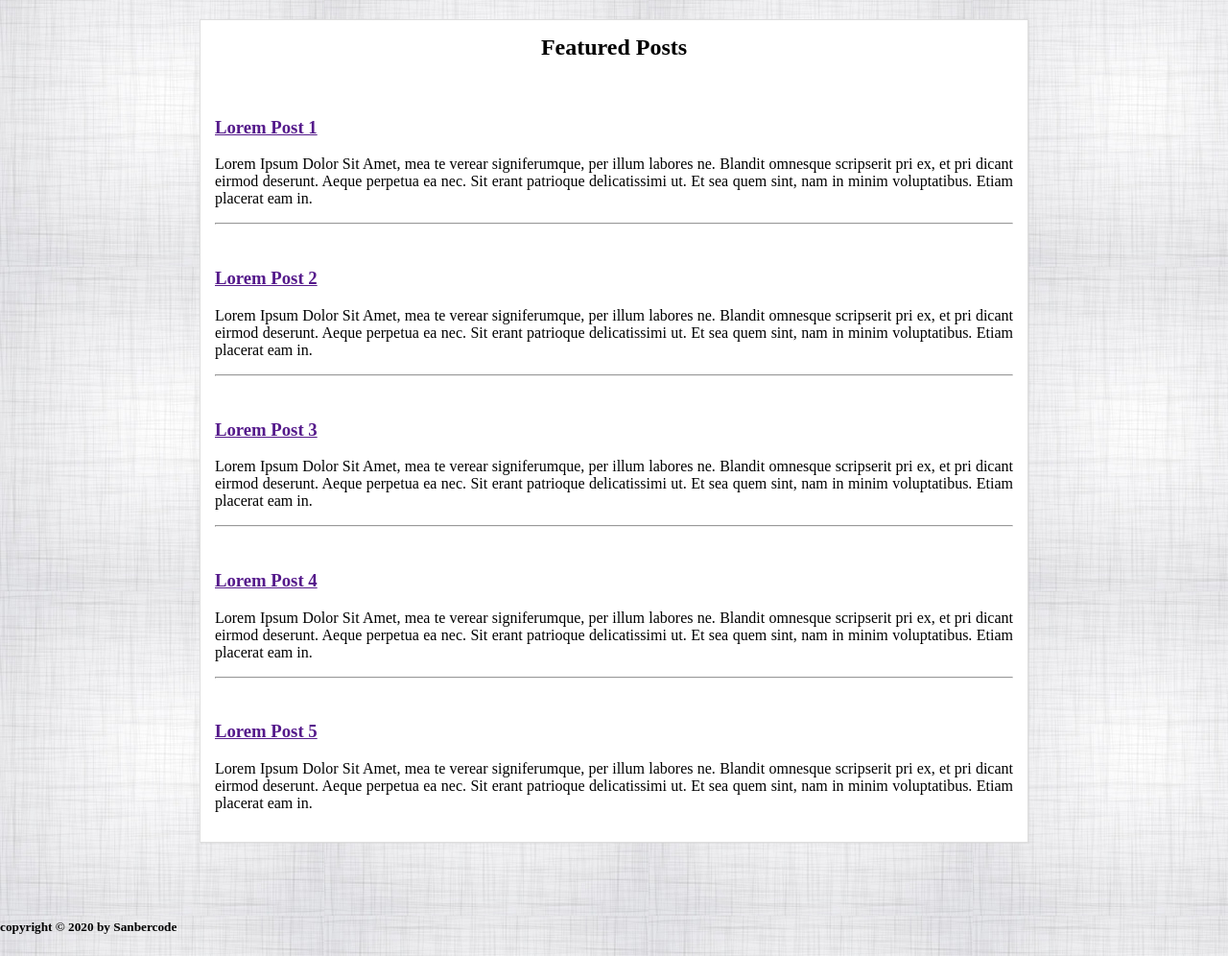
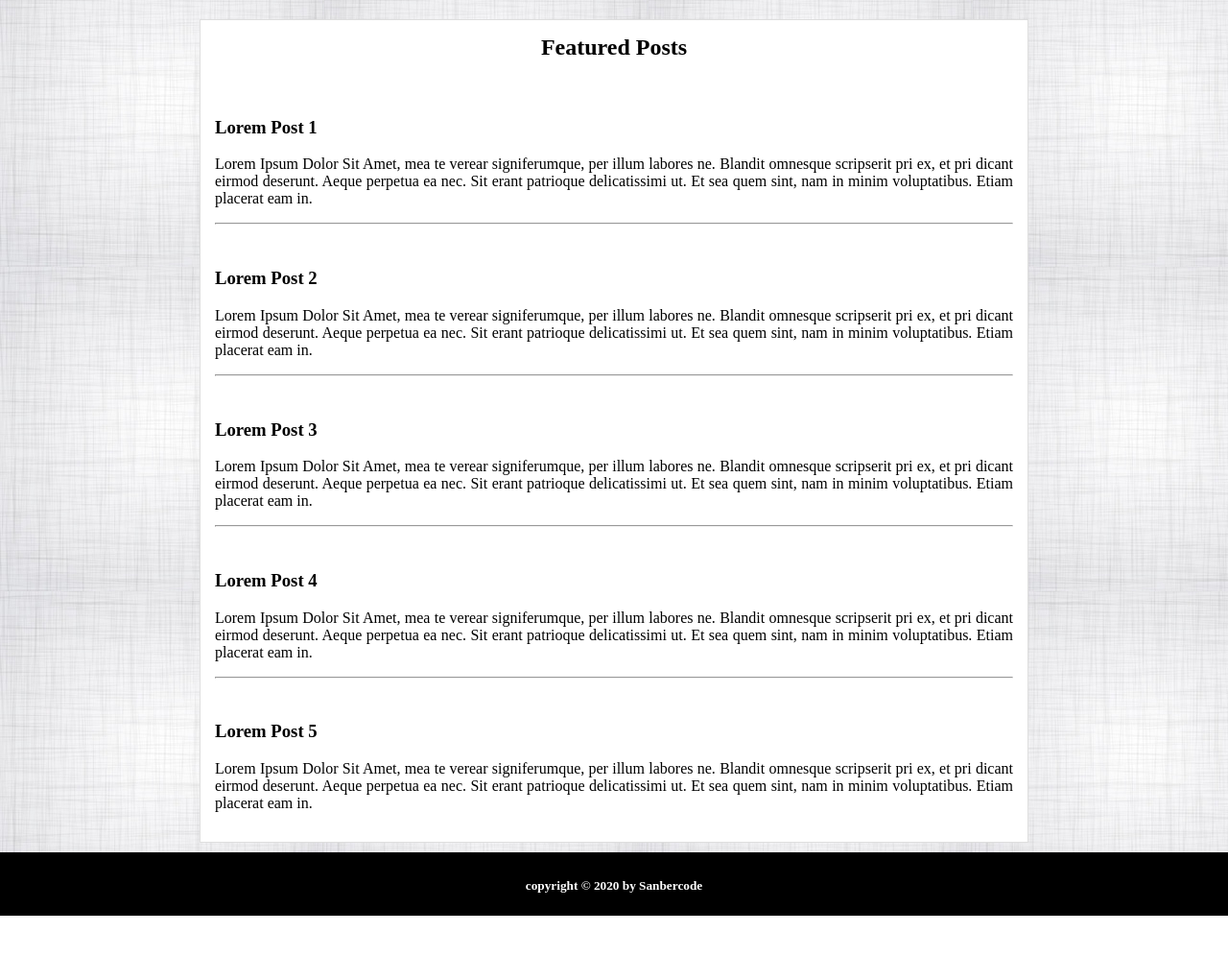
Before and after one commit to baguser/sanbercode-reactjs-0820-1, a plain HTML site: page tugas-2/index.html in a window 1280 px wide. Shown: the part 60-1056 px from the top of the page at 96% size. After the commit the page ends 948 px from the top, so only its background shows below. Drawn offline with Linux system fonts and the light colour scheme.

Commit message:
peruabahan lg

```diff
--- a/tugas-2/index.html
+++ b/tugas-2/index.html
@@ -26,7 +26,7 @@
         <h1>Featured Posts</h1>
         <div id="article-list">
             <div>
-                <a href="">
+                <a href="#">
                     <h3>Lorem Post 1</h3>
                 </a>
                 <p>
@@ -39,7 +39,7 @@
             <br>
 
             <div>
-                <a href="">
+                <a href="#">
                     <h3>Lorem Post 2</h3>
                 </a>
                 <p>
@@ -52,7 +52,7 @@
             <br>
 
             <div>
-                <a href="">
+                <a href="#">
                     <h3>Lorem Post 3</h3>
                 </a>
                 <p>
@@ -65,7 +65,7 @@
             <br>
 
             <div>
-                <a href="">
+                <a href="#">
                     <h3>Lorem Post 4</h3>
                 </a>
                 <p>
@@ -78,7 +78,7 @@
             <br>
 
             <div>
-                <a href="">
+                <a href="#">
                     <h3>Lorem Post 5</h3>
                 </a>
                 <p>
--- a/tugas-2/public/css/style.css
+++ b/tugas-2/public/css/style.css
@@ -2,6 +2,7 @@ body {
     margin: 0px;
     padding: 0px;
     background-image: url(../img/pattern.jpg);
+    font-family: serif;
 }
 
 .header_menu {
@@ -53,10 +54,28 @@ section {
     text-align: justify;
     width: 65%;
     padding: 15px;
-    margin: 80px auto;
+    margin-top: 80px;
+    margin-bottom: 10px;
+    margin-left: auto;
+    margin-right: auto;
     background: #fff;
     border: 1px solid #dedede;
-    -webkit-box-shadow: 1px 1px 1px 0px rgba(204, 204, 204, 0.35);
-    -moz-box-shadow: 1px 1px 1px 0px rgba(204, 204, 204, 0.35);
-    box-shadow: 1px 1px 1px 0px rgba(204, 204, 204, 0.35);
 }
+
+div h3 {
+    color: black;
+}
+
+div a {
+    text-decoration: none;
+}
+
+footer {
+    background-color: black;
+    padding-top: 5px;
+    margin-bottom: 20px;
+    color: white;
+    text-align: center;
+    position: absolute;
+    width: 100%;
+}
```
